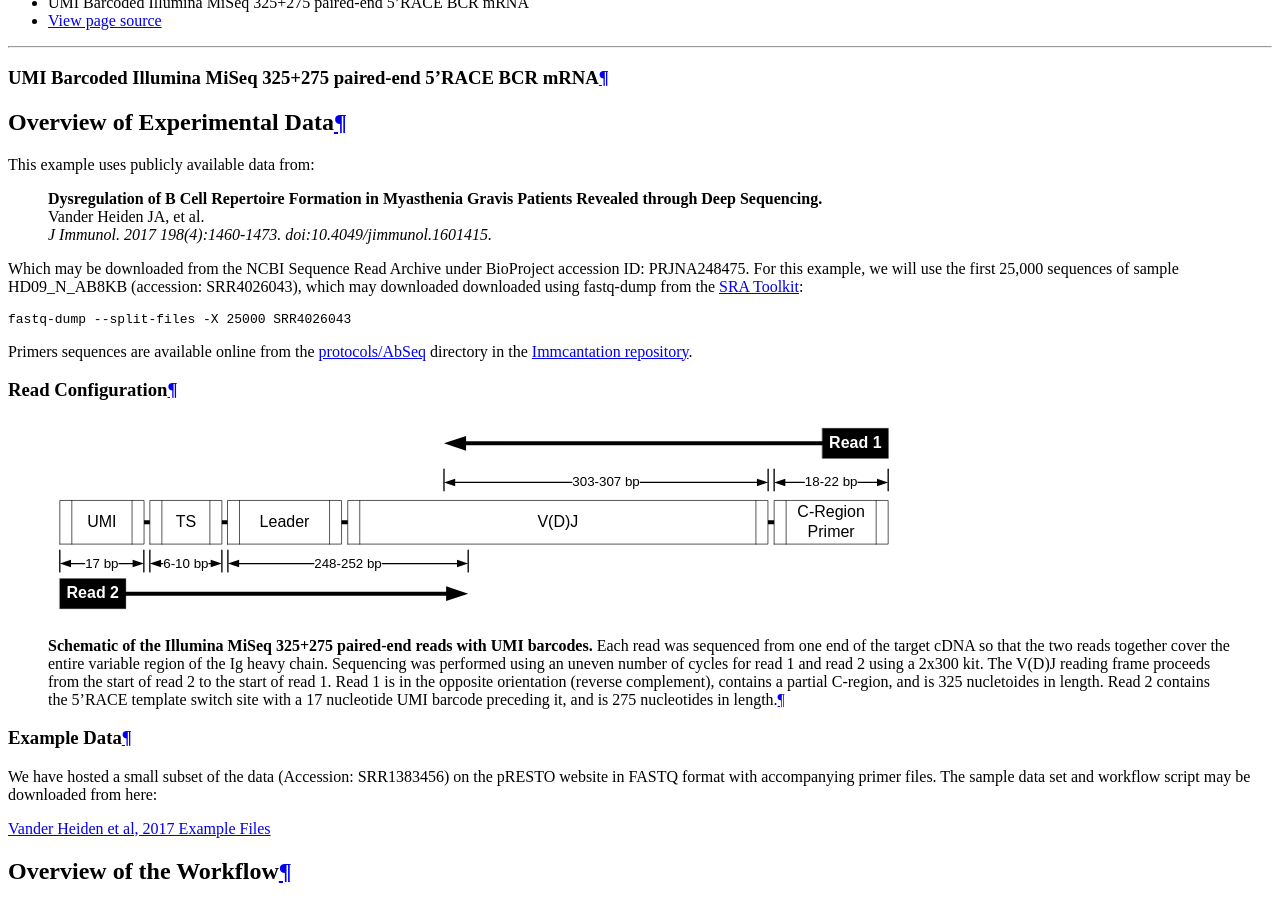
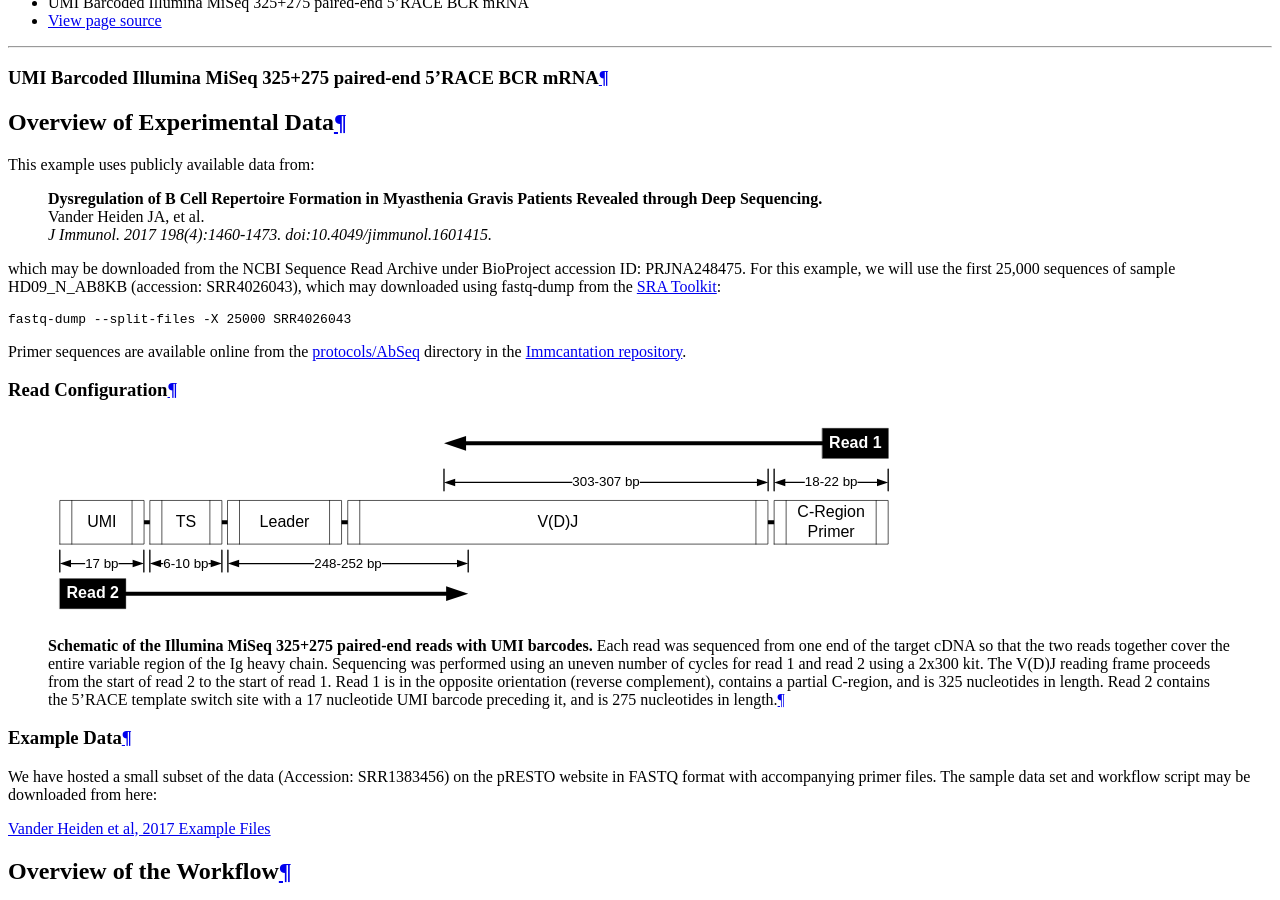
Before and after one commit to immcantation/presto, a Sphinx documentation site: the page built from docs/workflows/VanderHeiden2017_Workflow.rst, in a window 1280 px wide and 900 px high, scrolled down 1287 px. Built offline with Sphinx 7.4.7 and the Read the Docs theme 2.0.0, drawn with Linux system fonts in a browser that asks for light colours; formulas are drawn with MathJax 3.

Commit message:
fixed typos and broken links

```diff
--- a/docs/info.rst
+++ b/docs/info.rst
@@ -1,7 +1,7 @@
 Contact
 --------------------------------------------------------------------------------
 
-If you have questions you can email the
+If you have questions, you can email the
 `Immcantation Group <mailto:immcantation@googlegroups.com>`__.
 
 If you've discovered a bug or have a feature request, you can create an issue
--- a/docs/workflows/VanderHeiden2017_Workflow.rst
+++ b/docs/workflows/VanderHeiden2017_Workflow.rst
@@ -18,7 +18,7 @@
     performed using an uneven number of cycles for read 1 and read 2 using a 2x300 kit.
     The V(D)J reading frame proceeds from the start of read 2 to the start of read 1.
     Read 1 is in the opposite orientation (reverse complement), contains a partial C-region,
-    and is 325 nucletoides in length. Read 2 contains the 5'RACE template switch site
+    and is 325 nucleotides in length. Read 2 contains the 5'RACE template switch site
     with a 17 nucleotide UMI barcode preceding it, and is 275 nucleotides in length.
 
 Example Data
```
Also changed, not shown: INSTALL.rst (+4 -4 lines), examples/VanderHeiden2017/README.rst.
